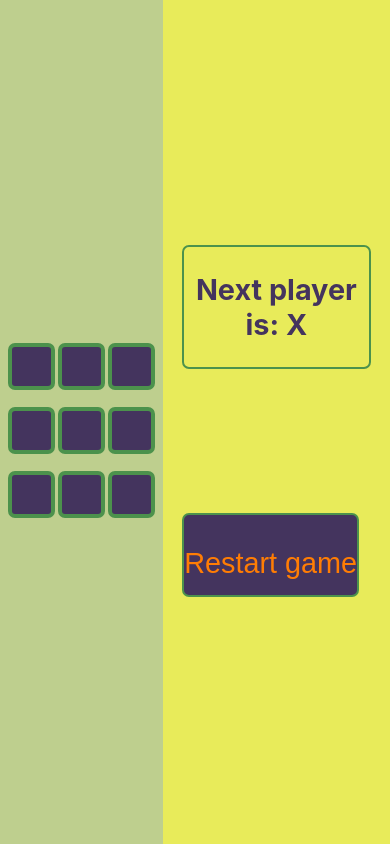
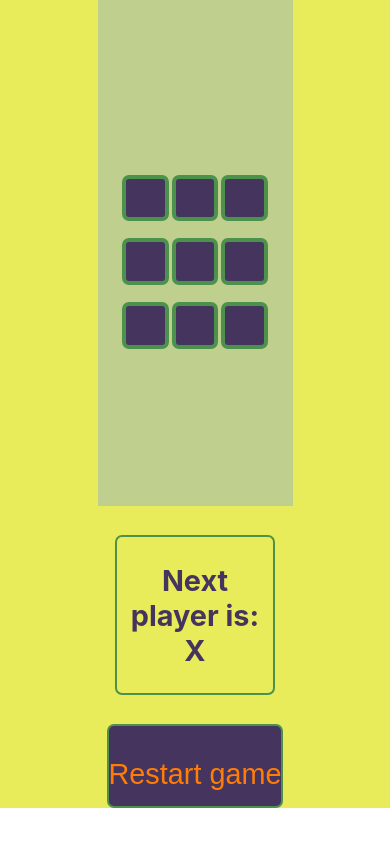
Before and after one commit to bolshed/TicTacToe, a React (Create React App) app: page / in a window 390 px wide. Built offline with nearby package versions, Linux system fonts and the light colour scheme.

Commit message:
added-media-queries

```diff
--- a/src/Components/Status.jsx
+++ b/src/Components/Status.jsx
@@ -14,7 +14,7 @@ function Status(props) {
         status = <h3 className="status"> Next player is: {player ? 'X' : 'O'}</h3>
     }
     return (
-        <div>
+        <div className='info'>
             {status}
             <button className='restart' onClick={props.restartGame}> Restart game </button>
         </div>
--- a/src/Style.css
+++ b/src/Style.css
@@ -1,6 +1,32 @@
-.game {
-    display: flex;
-    background-color: #e8eb5a
+@media only screen and (min-width: 600px) {
+    .game {
+      display: flex;
+      background-color: #e8eb5a
+    }
+    .main {
+      min-height: 100vh;
+    }
+    .status {
+      margin: 29vh 5vw 17vh;
+    }
+}
+
+@media only screen and (max-width: 599px) {
+    .game {
+        max-width: 100vh;
+        display: flex;
+        flex-direction: column;
+        align-items: center;
+        background-color: #e8eb5a
+    }
+    .main {
+        min-height: 60vh;
+    }
+    .info {
+        display: flex;
+        flex-direction: column;
+        align-items: center;
+    }
 }
 
 .main {
@@ -8,7 +34,6 @@
     flex-direction: column;
     align-items: center;
     justify-content: center;
-    min-height: 100vh;
     width: 50vw;
     background-color: rgb(190, 207, 142);
     /* padding-top: 5vh; */
@@ -44,8 +69,7 @@
     padding: 3vh 0;
     border: 2px solid #4c924c;
     border-radius: 7px;
-    min-width: 40vw;
-    margin: 29vh 5vw 17vh;
+    width: 40vw;
     text-align: center
 }
 
```
